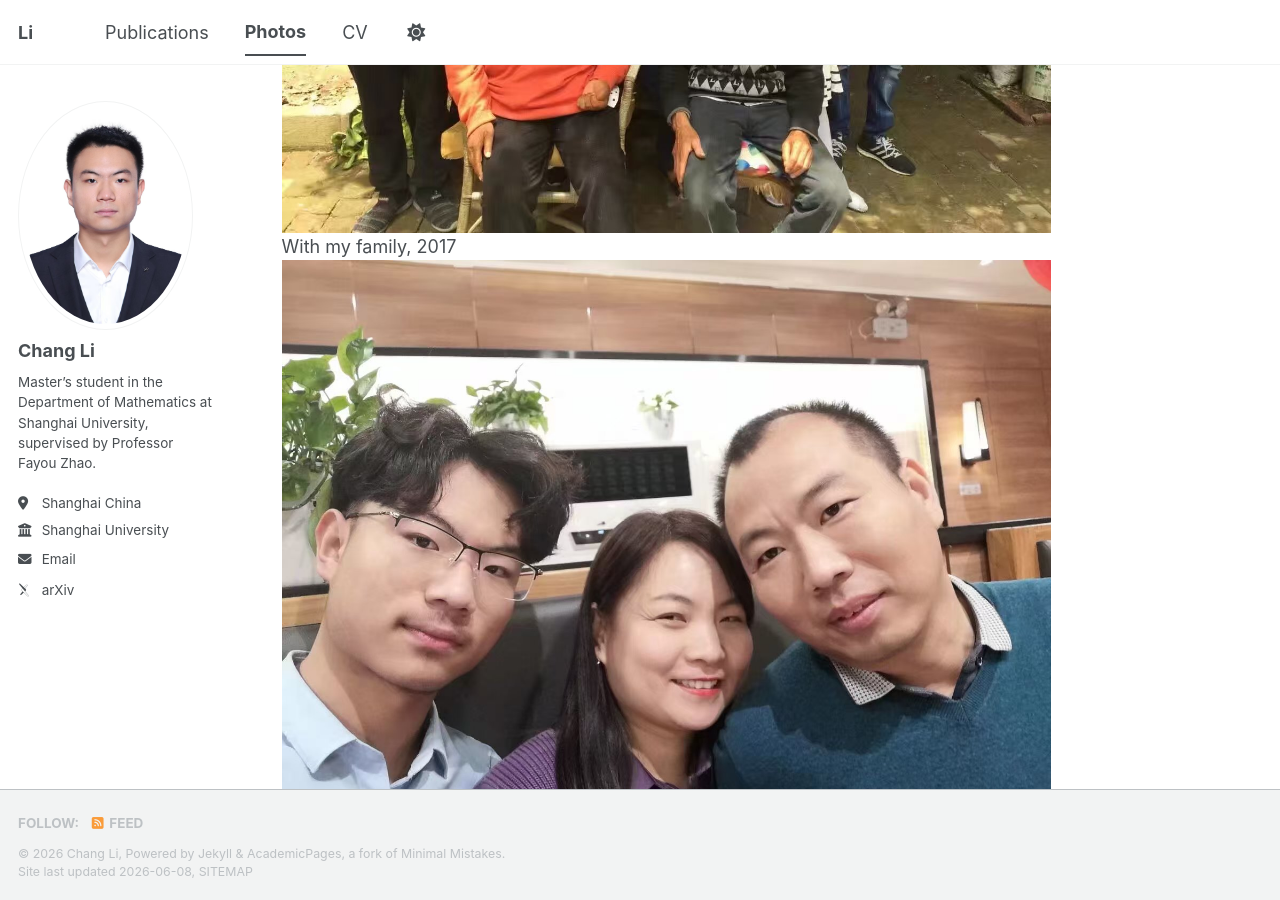
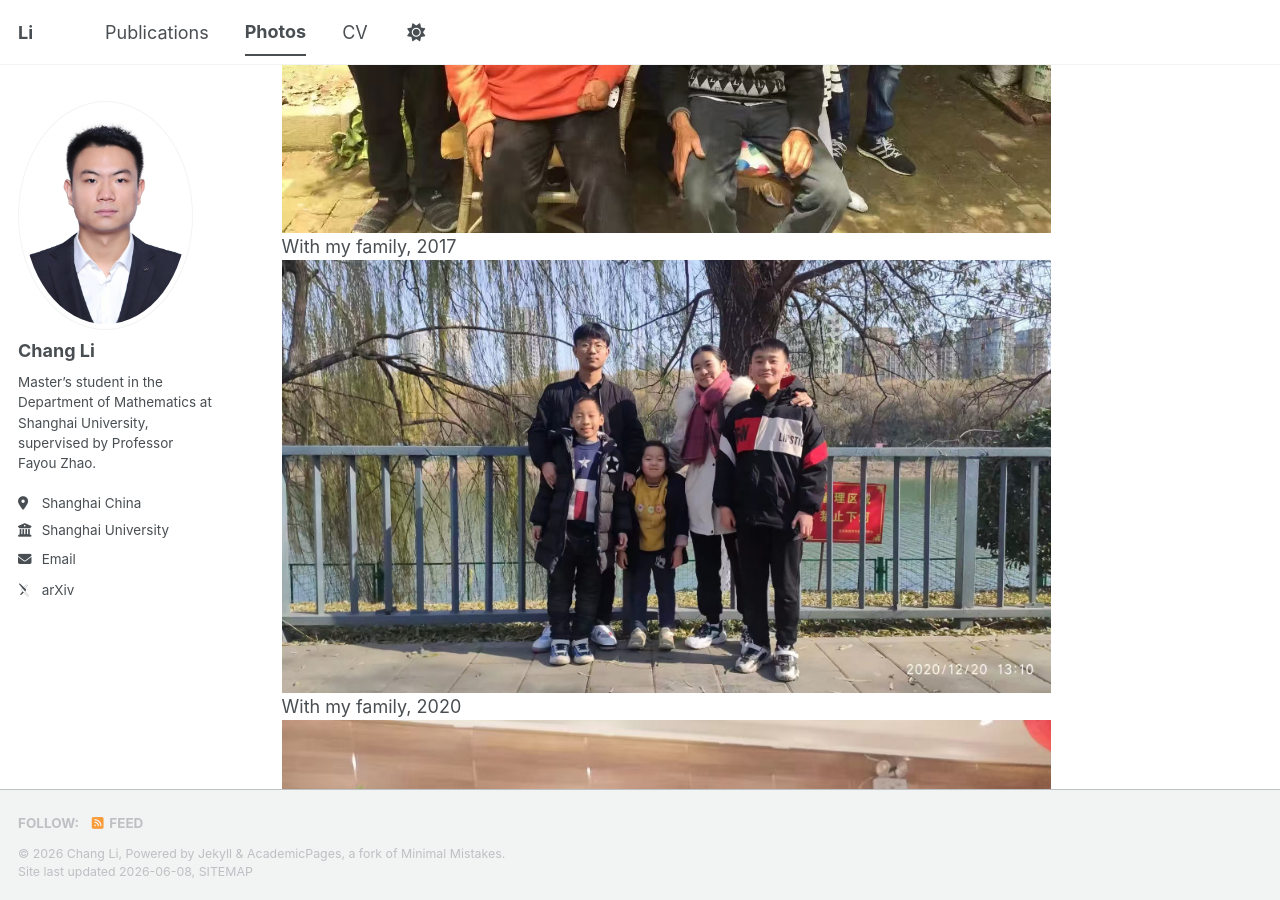
Before and after one commit to Chang-Li-0312/Chang-Li-0312.github.io, a Jekyll site: the page built from _pages/photos.md, in a window 1280 px wide and 900 px high, scrolled down 1950 px. Built offline with Jekyll 4.4.1, drawn with Linux system fonts in a browser that asks for light colours; some web fonts are replaced; a script bundle is joined from its source files by our own code; library files that are not in the unit come from our copies.

Commit message:
Update photos.md

```diff
--- a/_pages/photos.md
+++ b/_pages/photos.md
@@ -28,14 +28,14 @@ author_profile: true
     <div class="gallery-caption">With my family, 2017</div>
   </div>
 <div class="gallery-item">
-    <a href="/images/17.jpg" target="_blank">
-      <img src="/images/17.jpg" alt="With my family, 2020" loading="lazy">
+    <a href="/images/18.jpg" target="_blank">
+      <img src="/images/18.jpg" alt="With my family, 2020" loading="lazy">
     </a >
     <div class="gallery-caption">With my family, 2020</div>
   </div>
   <div class="gallery-item">
-    <a href="/images/18.jpg" target="_blank">
-      <img src="/images/18.jpg" alt="With my family, 2021" loading="lazy">
+    <a href="/images/17.jpg" target="_blank">
+      <img src="/images/17.jpg" alt="With my family, 2021" loading="lazy">
     </a >
     <div class="gallery-caption">With my family, 2021</div>
   </div>
```
